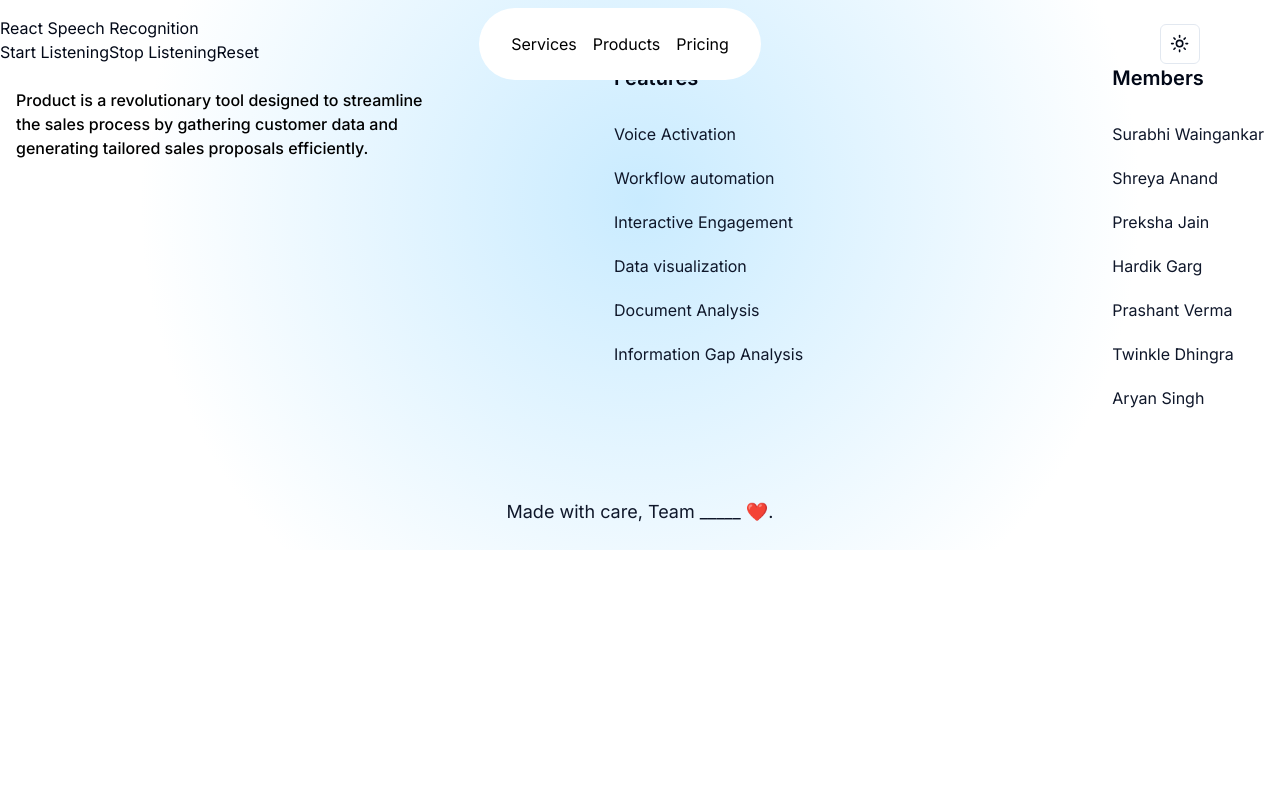
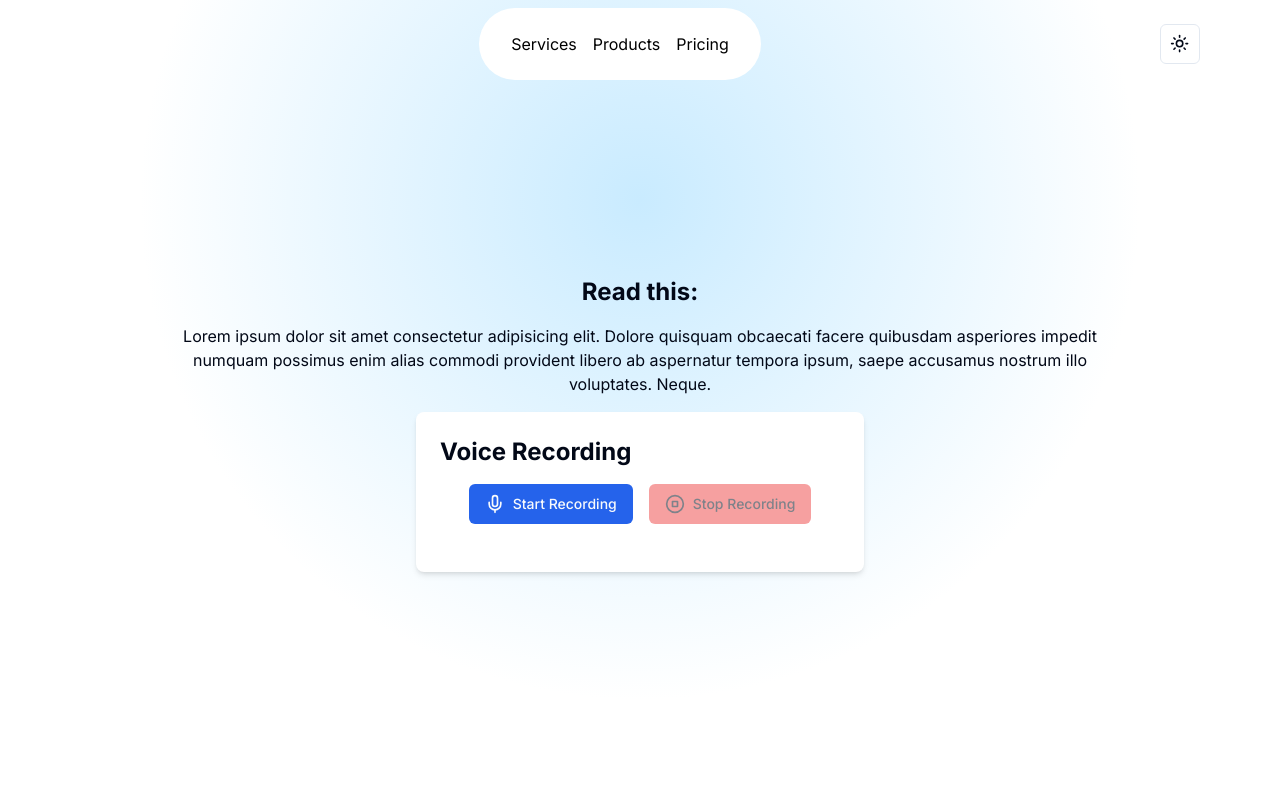
Before and after one commit to cfgmumbai24/Team-46, a Next.js app in the folder frontend/: page /speech in a window 1280 px wide. Shown: the top 800 px of the page. Built offline with nearby package versions, Linux system fonts and the light colour scheme.

Commit message:
frontend: pushed voice recognitionpage completed

```diff
--- a/frontend/src/app/speech/page.js
+++ b/frontend/src/app/speech/page.js
@@ -5,7 +5,6 @@ import SpeechRecognitionComponent from '@/components/SpeechToText';
 export default function SpeechToText() {
   return (
     <div>
-      <h1>React Speech Recognition</h1>
       <SpeechRecognitionComponent />
     </div>
   );
--- a/frontend/src/components/SpeechToText.jsx
+++ b/frontend/src/components/SpeechToText.jsx
@@ -3,6 +3,7 @@ import 'core-js/stable'; // Add this line
 
 import React, { useState } from 'react';
 import SpeechRecognition, { useSpeechRecognition } from 'react-speech-recognition';
+import { Button } from "@/components/ui/button"
 
 const SpeechRecognitionComponent = () => {
   const { transcript, resetTranscript, listening, browserSupportsSpeechRecognition } = useSpeechRecognition();
@@ -27,13 +28,69 @@ const SpeechRecognitionComponent = () => {
   };
 
   return (
-    <div>
-      <button onClick={handleStart} disabled={isListening}>Start Listening</button>
-      <button onClick={handleStop} disabled={!isListening}>Stop Listening</button>
-      <button onClick={handleReset}>Reset</button>
+    <div className="flex flex-col items-center justify-center h-screen">
+    <div className='items-center justify-center text-center mx-40 my-4'>
+        <h2 className='text-2xl font-bold mb-4'>Read this: </h2>
+        <p>Lorem ipsum dolor sit amet consectetur adipisicing elit. Dolore quisquam obcaecati facere quibusdam asperiores impedit numquam possimus enim alias commodi provident libero ab aspernatur tempora ipsum, saepe accusamus nostrum illo voluptates. Neque.</p>
+    </div>
+    <div className="bg-white dark:bg-gray-900 p-6 rounded-lg shadow-md w-full max-w-md">
+      <h2 className="text-2xl font-bold mb-4">Voice Recording</h2>
+      <div className="flex justify-center space-x-4 mb-6">
+        <Button onClick={handleStart} disabled={isListening}>
+          <MicIcon className="mr-2 h-5 w-5" />
+          Start Recording
+        </Button>
+        <Button className="bg-red-500" variant="danger" onClick={handleStop} disabled={!isListening}>
+          <CircleStopIcon className="mr-2 h-5 w-5" />
+          Stop Recording
+        </Button>
+      </div>
       <p>{transcript}</p>
+      </div>
     </div>
   );
 };
 
+function CircleStopIcon(props) {
+  return (
+    <svg
+      {...props}
+      xmlns="http://www.w3.org/2000/svg"
+      width="24"
+      height="24"
+      viewBox="0 0 24 24"
+      fill="none"
+      stroke="currentColor"
+      strokeWidth="2"
+      strokeLinecap="round"
+      strokeLinejoin="round"
+    >
+      <circle cx="12" cy="12" r="10" />
+      <rect width="6" height="6" x="9" y="9" />
+    </svg>
+  )
+}
+
+
+function MicIcon(props) {
+  return (
+    <svg
+      {...props}
+      xmlns="http://www.w3.org/2000/svg"
+      width="24"
+      height="24"
+      viewBox="0 0 24 24"
+      fill="none"
+      stroke="currentColor"
+      strokeWidth="2"
+      strokeLinecap="round"
+      strokeLinejoin="round"
+    >
+      <path d="M12 2a3 3 0 0 0-3 3v7a3 3 0 0 0 6 0V5a3 3 0 0 0-3-3Z" />
+      <path d="M19 10v2a7 7 0 0 1-14 0v-2" />
+      <line x1="12" x2="12" y1="19" y2="22" />
+    </svg>
+  )
+}
+
 export default SpeechRecognitionComponent;
```
